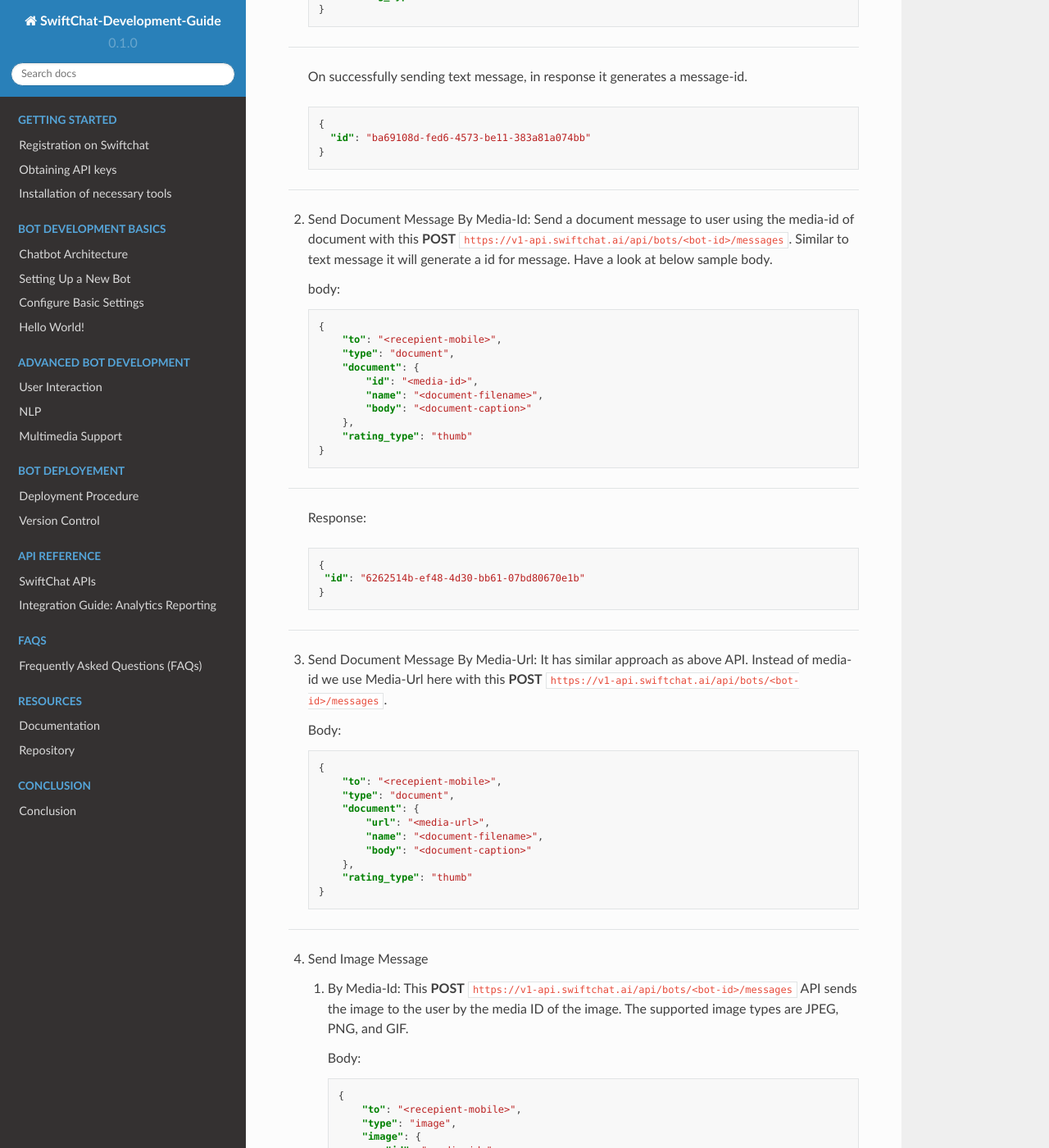
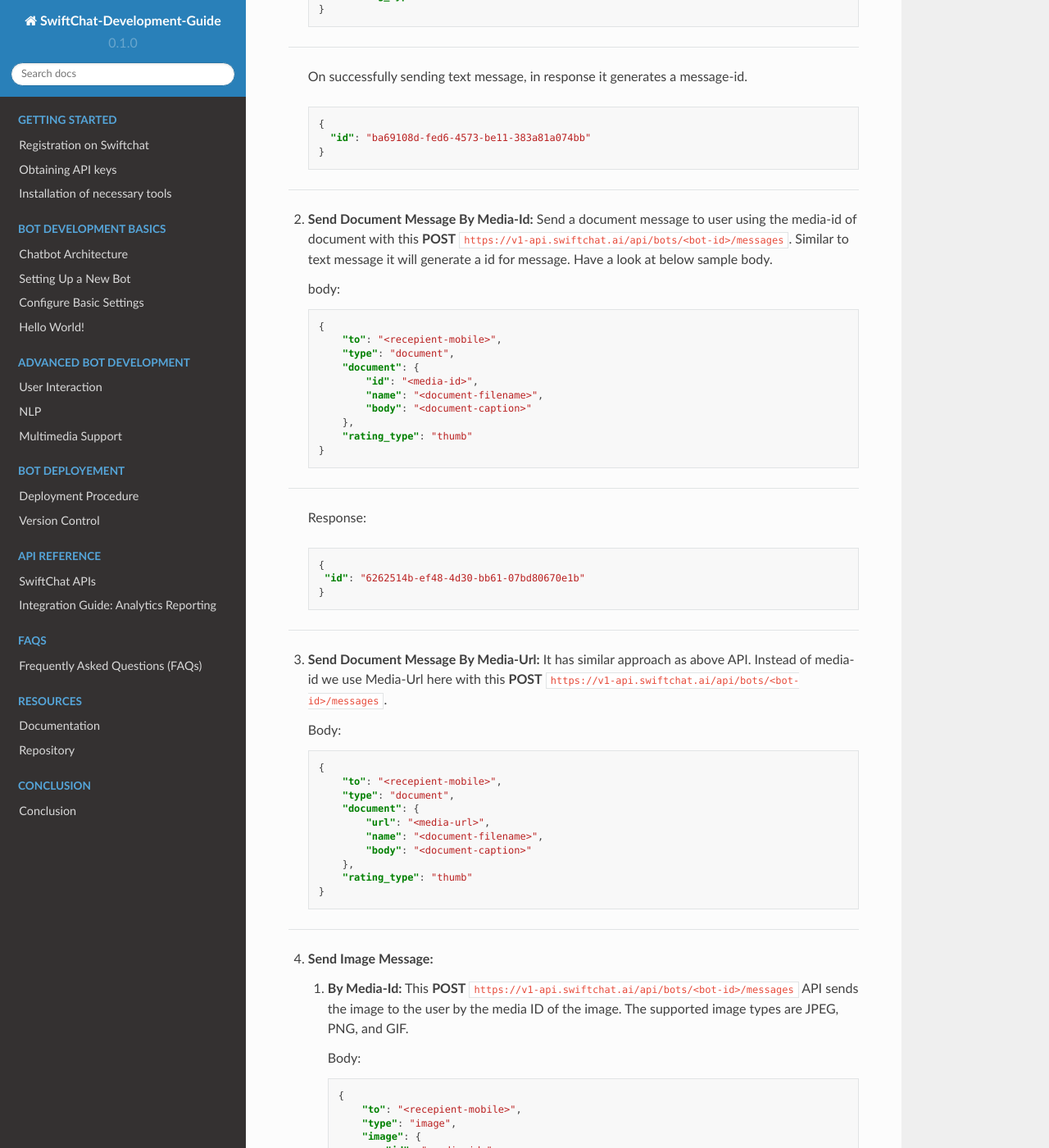
Before and after one commit to Priyanka-sharma181/Chatbot-Development-Guide, a Sphinx documentation site: the page built from docs/source/messages_api.rst, in a window 1280 px wide and 1400 px high, scrolled down 576 px. Shown: the whole window at 82% size. Built offline with Sphinx 7.4.7 and the Read the Docs theme 2.0.0, drawn with Linux system fonts in a browser that asks for light colours; some of the changed text lies outside the part shown.

```diff
--- a/docs/source/messages_api.rst
+++ b/docs/source/messages_api.rst
@@ -4,7 +4,7 @@ Messages
 The SwiftChat Message API enables developers to interact with users through various message types, including text, documents, images, videos, audio, buttons, cards, and more. It supports initiating conversations with users using pre-approved templates after the 24-hour window following the last conversation initiation by either the user or the bot. Developers can send a wide range of messages, including interactive ones with buttons, action messages, and cards, enhancing user engagement and communication within the SwiftChat platform.
 
 
-1. Send Text Message: If you want to send a simple text message to user like we sent "Hello World!", you can use this **POST** ``https://v1-api.swiftchat.ai/api/bots/<bot-id>/messages`` API. You need to provide your bot-id, to (phone number), type, text as a parameter.
+1. **Send Text Message:** If you want to send a simple text message to user like we sent "Hello World!", you can use this **POST** ``https://v1-api.swiftchat.ai/api/bots/<bot-id>/messages`` API. You need to provide your bot-id, to (phone number), type, text as a parameter.
 
    Example body:
 
@@ -31,7 +31,7 @@ The SwiftChat Message API enables developers to interact with users through vari
 
 ------------------------------
 
-2. Send Document Message By Media-Id: Send a document message to user using the media-id of document with this **POST** ``https://v1-api.swiftchat.ai/api/bots/<bot-id>/messages``. Similar to text message it will generate a id for message. Have a look at below sample body.
+2. **Send Document Message By Media-Id:** Send a document message to user using the media-id of document with this **POST** ``https://v1-api.swiftchat.ai/api/bots/<bot-id>/messages``. Similar to text message it will generate a id for message. Have a look at below sample body.
 
    body:
 
@@ -59,7 +59,7 @@ The SwiftChat Message API enables developers to interact with users through vari
         }
 -------------------------
 
-3. Send Document Message By Media-Url: It has similar approach as above API. Instead of media-id we use Media-Url here with this **POST** ``https://v1-api.swiftchat.ai/api/bots/<bot-id>/messages``.
+3. **Send Document Message By Media-Url:** It has similar approach as above API. Instead of media-id we use Media-Url here with this **POST** ``https://v1-api.swiftchat.ai/api/bots/<bot-id>/messages``.
 
    Body:
 
@@ -78,9 +78,9 @@ The SwiftChat Message API enables developers to interact with users through vari
 
 ------------------------
 
-4. Send Image Message
+4. **Send Image Message:**
 
-   1. By Media-Id: This **POST** ``https://v1-api.swiftchat.ai/api/bots/<bot-id>/messages`` API sends the image to the user by the media ID of the image. The supported image types are JPEG, PNG, and GIF.
+   1. **By Media-Id:** This **POST** ``https://v1-api.swiftchat.ai/api/bots/<bot-id>/messages`` API sends the image to the user by the media ID of the image. The supported image types are JPEG, PNG, and GIF.
 
       Body:
 
@@ -125,9 +125,9 @@ The SwiftChat Message API enables developers to interact with users through vari
 
 ----------------------------
 
-5. Send Video Message
+5. **Send Video Message:**
 
-    1. By media-id: This **POST** ``https://v1-api.swiftchat.ai/api/bots/<bot-id>/messages`` API sends the video to the user by the media ID of the video. The supported video types are MP4 and 3GP.
+    1. **By media-id:** This **POST** ``https://v1-api.swiftchat.ai/api/bots/<bot-id>/messages`` API sends the video to the user by the media ID of the video. The supported video types are MP4 and 3GP.
 
        Body:
 
@@ -144,7 +144,7 @@ The SwiftChat Message API enables developers to interact with users through vari
         }
 ----------------------------------------
 
-    2. By Media-Url: This **POST** ``https://v1-api.swiftchat.ai/api/bots/<bot-id>/messages`` API sends the video to the user by the media url of the video. The supported video types are MP4 and 3GP.
+    2. **By Media-Url:** This **POST** ``https://v1-api.swiftchat.ai/api/bots/<bot-id>/messages`` API sends the video to the user by the media url of the video. The supported video types are MP4 and 3GP.
 
        Body:
 
```
Also changed, not shown: other parts of docs/source/messages_api.rst (+1 -1 lines).
